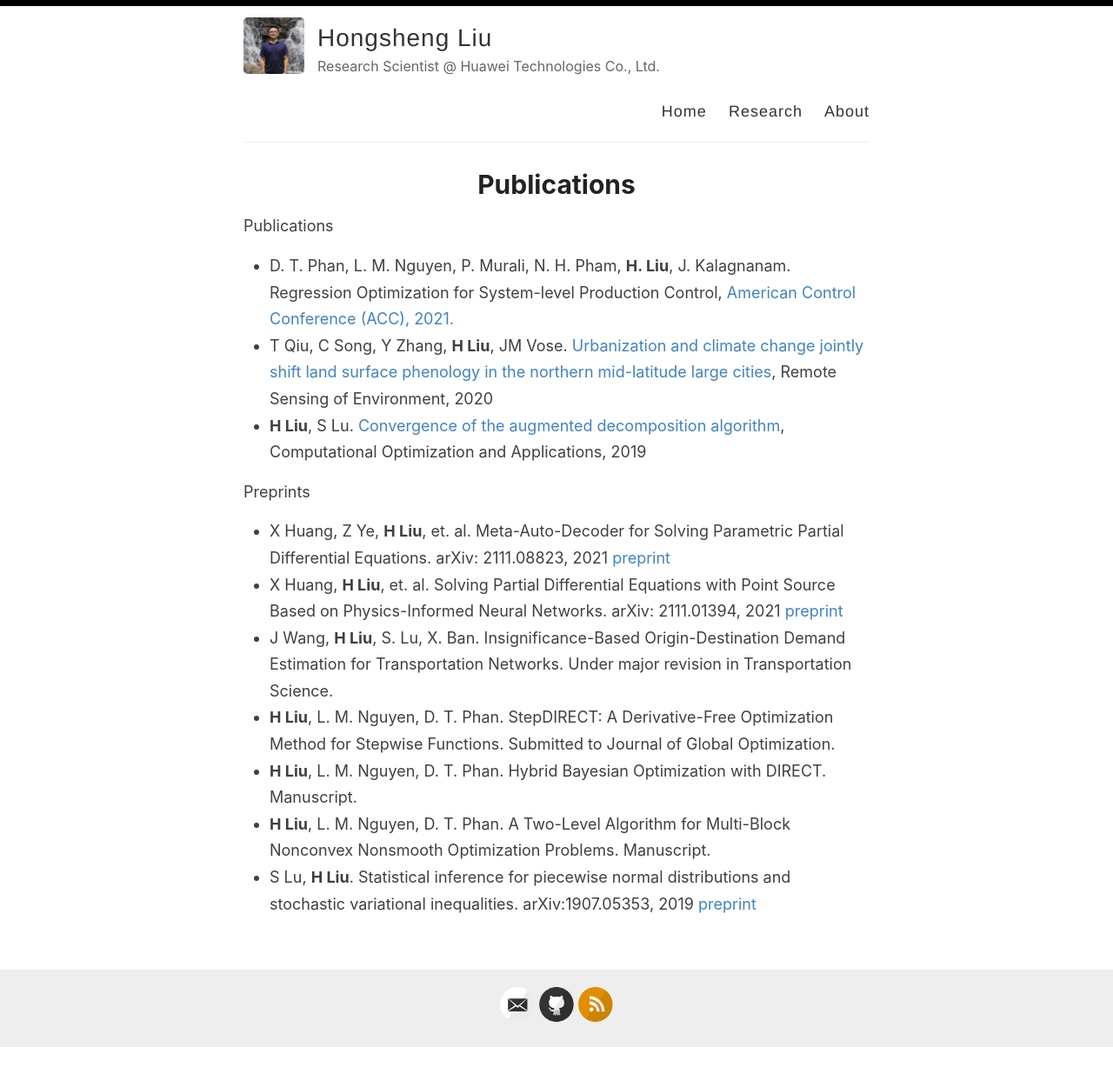
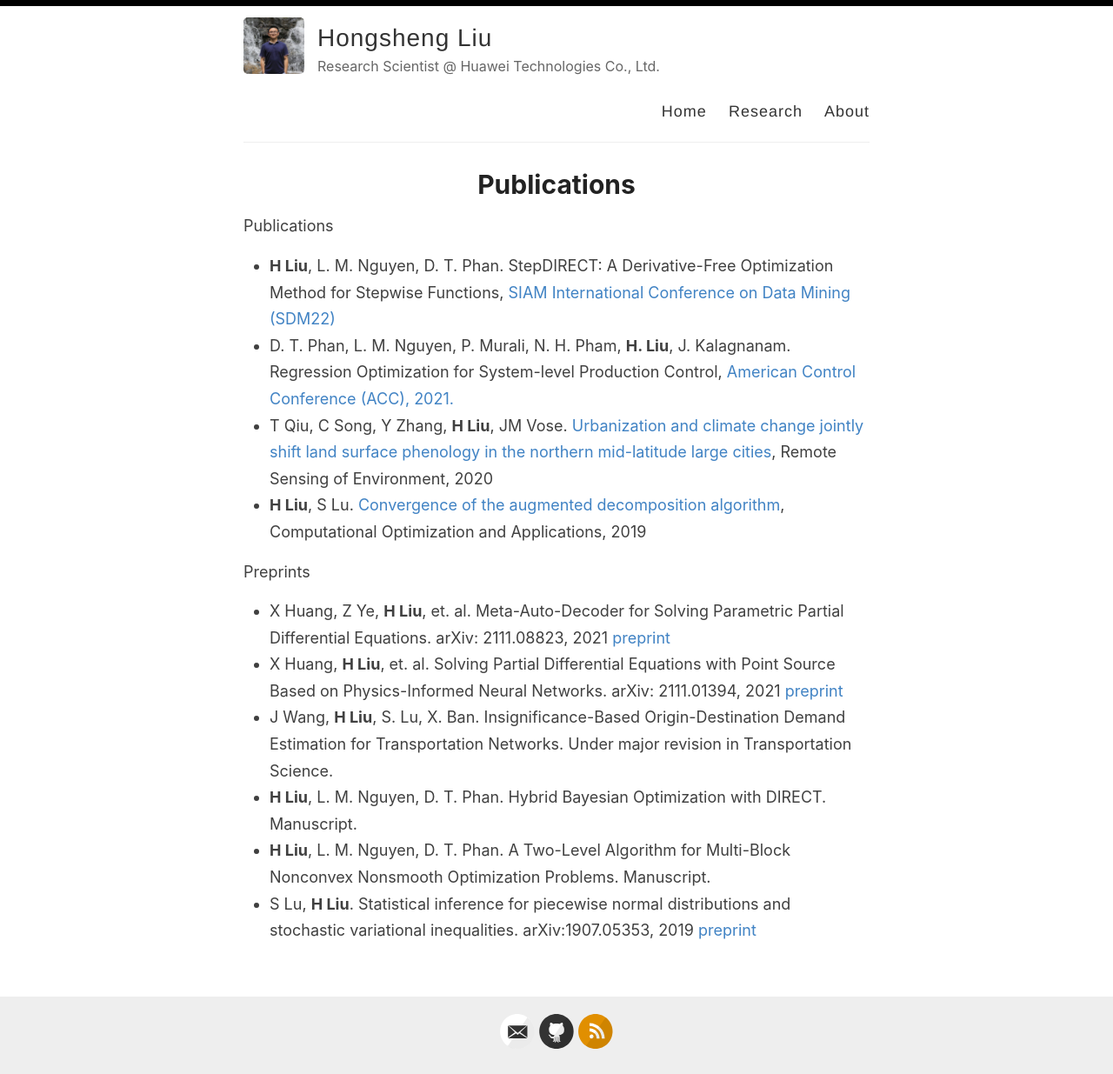
Before and after one commit to hsliuustc/hsliuustc.github.io, a Jekyll site: the page built from _pages/research.md, in a window 1280 px wide. Shown: the whole page at 87% size. Built offline with Jekyll 4.4.1, drawn with Linux system fonts in a browser that asks for light colours; before the commit the page ends 1205 px from its top, so only the background shows below that.

Commit message:
update research.md

```diff
--- a/_pages/research.md
+++ b/_pages/research.md
@@ -6,6 +6,7 @@ permalink: /Research/
 
 
 Publications
+- <strong>H Liu</strong>, L. M. Nguyen, D. T. Phan. StepDIRECT: A Derivative-Free Optimization Method for Stepwise Functions, [SIAM International Conference on Data Mining (SDM22)](https://www.siam.org/conferences/cm/conference/sdm22)
 - D. T. Phan, L. M. Nguyen, P. Murali, N. H. Pham, <strong>H. Liu</strong>, J. Kalagnanam. Regression Optimization for System-level Production Control, [American Control Conference (ACC),  2021.](https://acc2021.a2c2.org/)
 - T Qiu, C Song, Y Zhang, <strong>H Liu</strong>, JM Vose.  [Urbanization and climate change jointly shift land surface phenology in the northern mid-latitude large cities](https://www.sciencedirect.com/science/article/abs/pii/S0034425719304961), Remote Sensing of Environment, 2020
 - <strong>H Liu</strong>, S Lu. [Convergence of the augmented decomposition algorithm](https://link.springer.com/article/10.1007/s10589-018-0039-6), Computational Optimization and Applications, 2019
@@ -15,7 +16,6 @@ Preprints
 - X Huang, Z Ye, <strong>H Liu</strong>, et. al. Meta-Auto-Decoder for Solving Parametric Partial Differential Equations. arXiv: 2111.08823, 2021 [preprint](https://arxiv.org/pdf/2111.08823.pdf)
 - X Huang, <strong>H Liu</strong>, et. al. Solving Partial Differential Equations with Point Source Based on Physics-Informed Neural Networks. arXiv: 2111.01394, 2021 [preprint](https://arxiv.org/pdf/2111.01394.pdf)
 - J Wang, <strong>H Liu</strong>, S. Lu, X. Ban. Insignificance-Based Origin-Destination Demand Estimation for Transportation Networks. Under major revision in Transportation Science.
-- <strong>H Liu</strong>, L. M. Nguyen, D. T. Phan. StepDIRECT: A Derivative-Free Optimization Method for Stepwise Functions. Submitted to Journal of Global Optimization.
 - <strong>H Liu</strong>, L. M. Nguyen, D. T. Phan. Hybrid Bayesian Optimization with DIRECT. Manuscript.
 - <strong>H Liu</strong>, L. M. Nguyen, D. T. Phan. A Two-Level Algorithm for Multi-Block Nonconvex Nonsmooth Optimization Problems. Manuscript.
 - S Lu, <strong>H Liu</strong>. Statistical inference for piecewise normal distributions and stochastic variational inequalities. arXiv:1907.05353, 2019 [preprint](https://arxiv.org/pdf/1907.05353.pdf)
```
